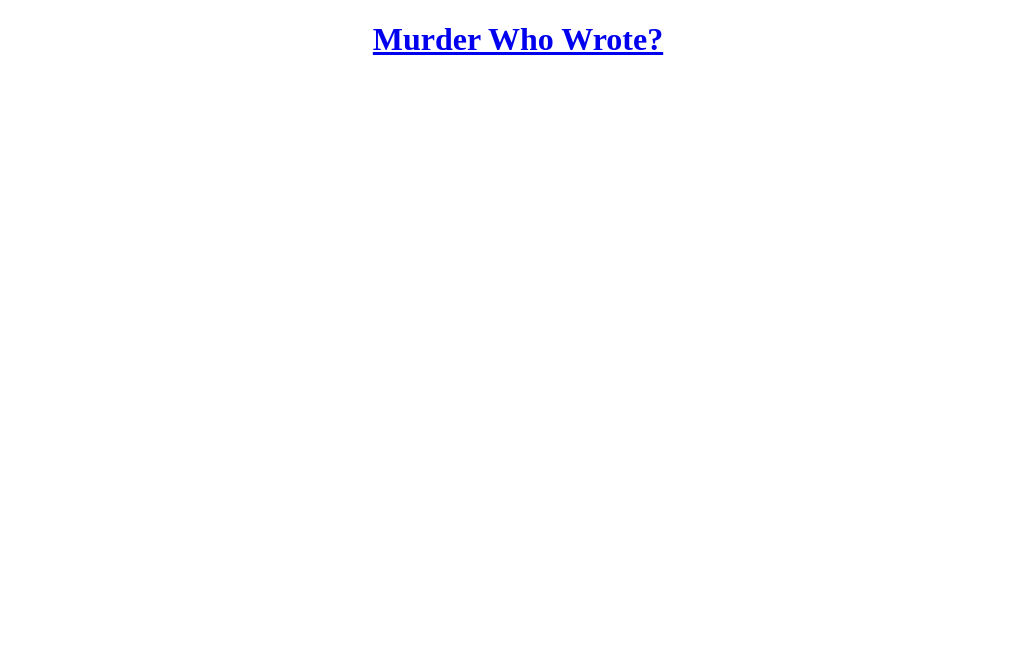
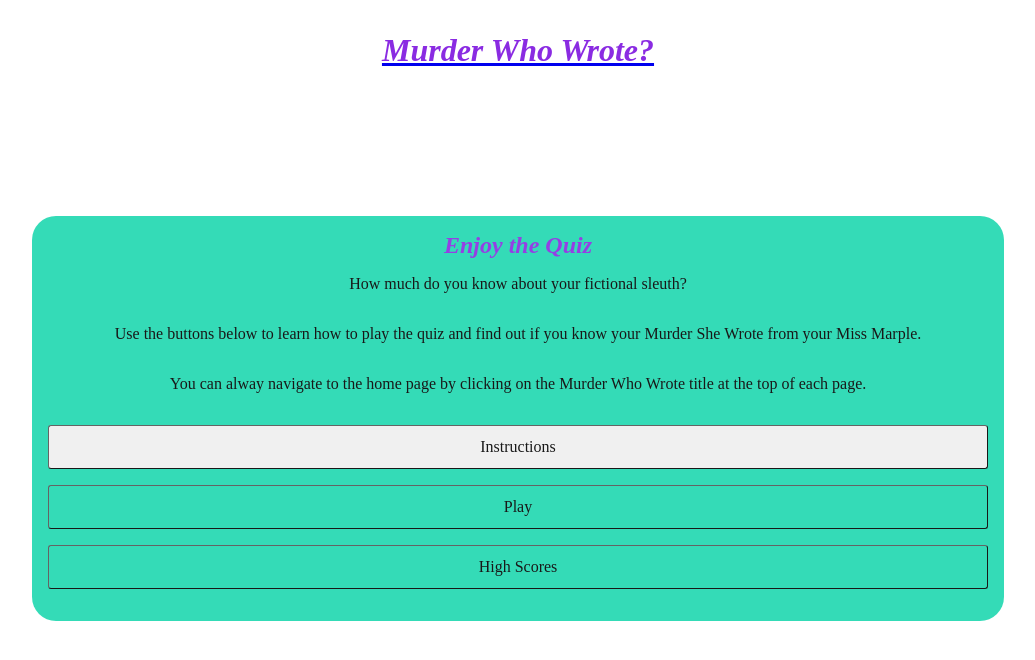
Before and after one commit to Rehanon-Mackenzie/murder-who-wrote-quiz, a plain HTML site: page index.html in a window 1280 px wide. Shown: the whole page, without its empty margins (122-1157 px from the left). Drawn offline with Linux system fonts and the light colour scheme; a web font is replaced by a local one.

Commit message:
add css to information box

```diff
--- a/assets/css/home.css
+++ b/assets/css/home.css
@@ -1,10 +1,92 @@
-:root { flex: auto;
+/* fonts */
+
+@import url("https://fonts.googleapis.com/css2?family=Corben:wght@400;700&family=Work+Sans:ital,wght@0,100..900;1,100..900&display=swap");
+
+/* CSS variables */
+
+:root {
+    /* Fonts */
+    --primary-font:"Corben";
+    --secondary-font:"Work-sans";
+
+    /* Colours */
+    --primary-color: #416a8e
 }
 
-/* Background image for use throughout the quiz */
+/* Removes all margings & padding so everything is customisable */
+
+* {
+    padding: 0;
+    margin: 0;
+    box-sizing: border-box;
+}
 body {
 
+    font-family: var(--secondary-font);
+    color:black;
 }
-h1 {text-align: center};
 
-a:link {text-decoration: none;}
+h1, h2 {
+    font-family:var(--primary-font);
+    font-style: italic;
+    color: blueviolet;
+}
+
+.background-image {
+   background: url(/assets/images/background-image.jpg) no-repeat center center / cover;
+}
+.flex-container {
+    width:100vw;
+    height: 100vh;
+    display: flex;
+    flex-direction: column;
+    justify-content: center;
+    align-items: center;
+    max-width: 80rem;
+    margin: 0 auto;
+    padding: 2rem;
+}
+
+#informationBox {
+    text-align: center;
+    font-family: var(--secondary-font);
+    background-color: rgb(31, 216, 176);
+    opacity: 0.9;
+    width: 80%;
+    margin: auto;
+    padding: 1rem;
+    border-radius: 1.5rem;
+}
+
+#informationBox > p {
+    padding: 1rem;
+}
+
+.options-group {
+    display: flex;
+    flex-direction: column;
+    justify-content: space-around;
+
+}
+
+button{
+    font-family: var(--secondary-font);
+    font-size: 100%;
+    padding: 0.75rem;
+    border: 1px outset buttonborder;
+    border-radius: 3px;
+    margin-top: 1rem;
+    margin-bottom: 1rem;
+    text-decoration: none;
+}
+a.button {
+    text-align: center;
+    color: black;
+    font-size: 100%;
+    font-family: var(--secondary-font);
+    padding: 0.75rem;
+    border: 1px outset buttonborder;
+    border-radius: 3px;
+    text-decoration: none;
+    margin-bottom: 1rem;
+}
--- a/index.html
+++ b/index.html
@@ -1,5 +1,6 @@
 <!DOCTYPE html>
 <html lang="en">
+
 <head>
     <meta charset="UTF-8">
     <meta name="viewport" content="width=device-width, initial-scale=1.0">
@@ -9,16 +10,35 @@
     <link rel="icon" sizes="96x96" href="assets/favicon/web/icons8-magnifying-glass-tilted-left-emoji-96.png">
     <!-- Stylesheet -->
 
-         <link rel="stylesheet" href="/assets/css/home.css">
+    <link rel="stylesheet" href="/assets/css/home.css">
     <!-- Page Title -->
     <title>Murder Who Wrote?</title>
 
 </head>
+
 <body class="flex-container">
     <div>
+        <header>
         <a href="index.html">
-        <h1>Murder Who Wrote?</h1>
+            <h1>Murder Who Wrote?</h1>
         </a>
+        </header>
+    </div>
+    <div id="informationBox" class="align-vertical">
+        <h2>Enjoy the Quiz</h2>
+        <p>How much do you know about your fictional sleuth?</p>
+
+        <p>Use the buttons below to learn how to play the quiz and find out if you know your Murder She Wrote from your
+            Miss Marple.</p>
+
+        <p>You can alway navigate to the home page by clicking on the Murder Who Wrote title at the top of each page.</p>
+
+        <div class="options-group">
+            <button>Instructions</button>
+            <a href="game.html" class="button">Play</a>
+            <a href="highscores.html"class="button">High Scores</a>
+        </div>
     </div>
 </body>
+
 </html>
```
